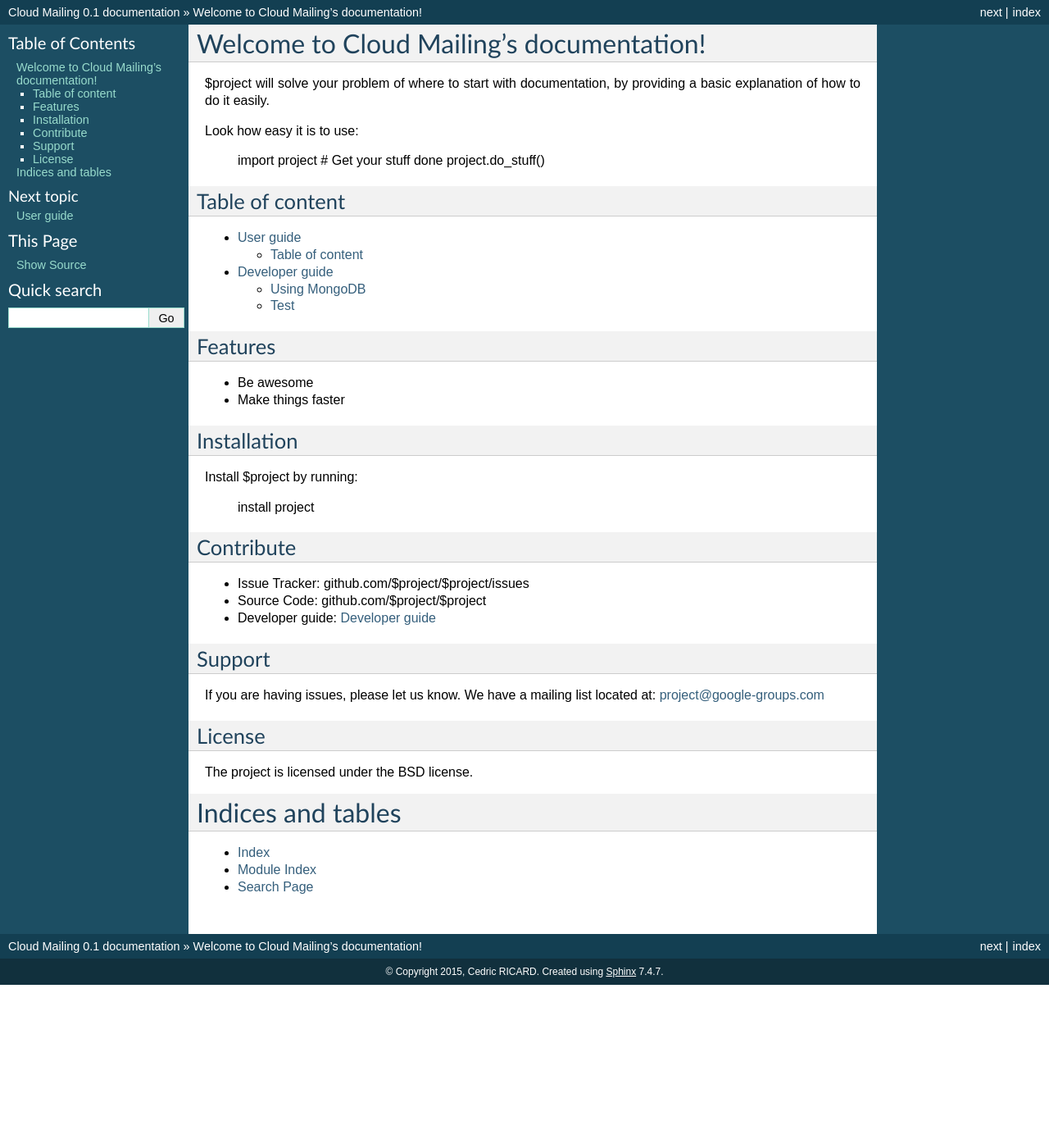
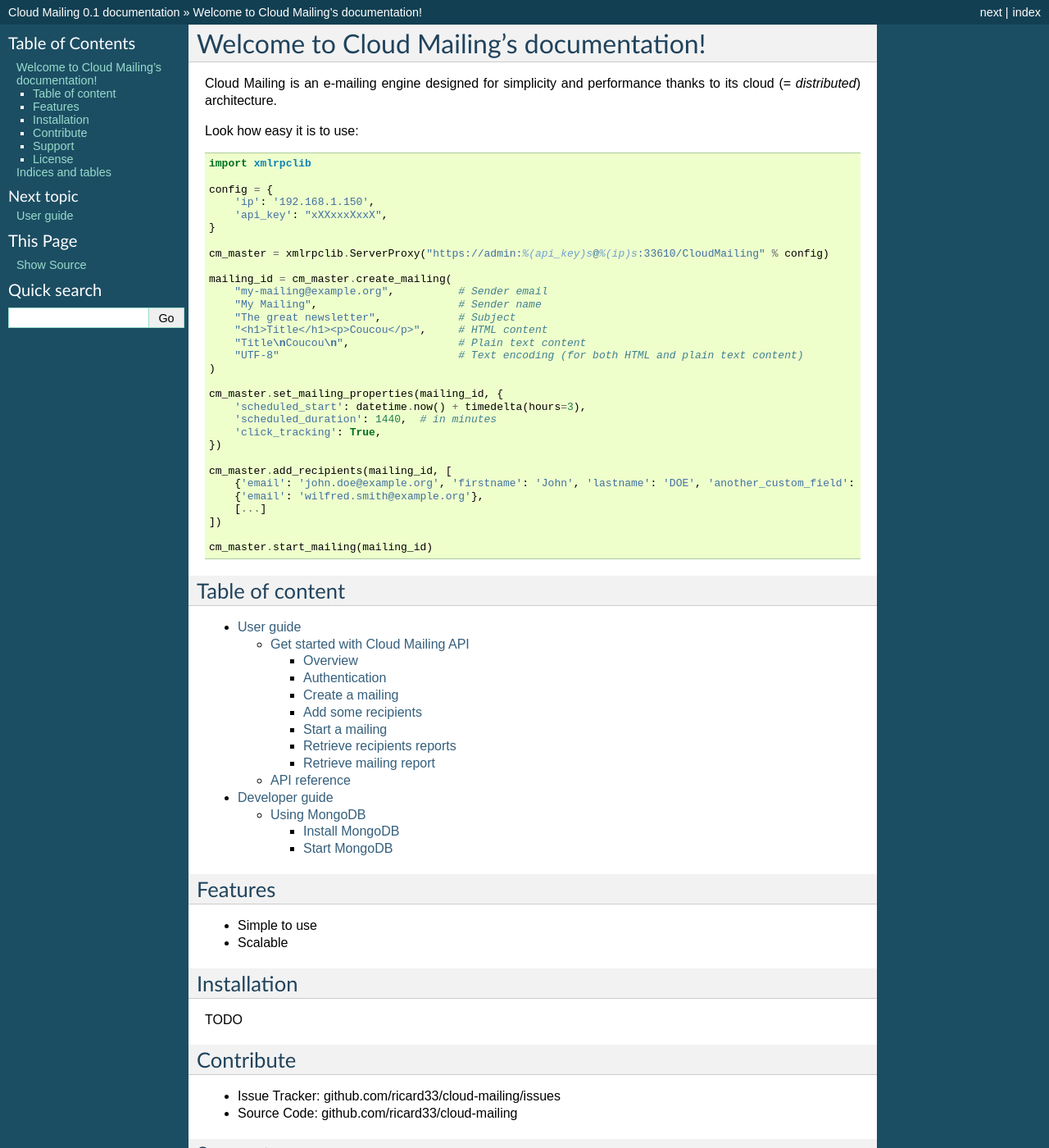
Before and after one commit to ricard33/cloud-mailing, a Sphinx documentation site: the page built from docs/index.rst, in a window 1280 px wide and 1400 px high. Shown: the whole window at 82% size. Built offline with Sphinx 7.4.7, drawn with Linux system fonts in a browser that asks for light colours; some of the changed text lies outside the part shown.

Commit message:
Update documentation

```diff
--- a/docs/conf.py
+++ b/docs/conf.py
@@ -86,7 +86,7 @@
 
 # If true, sectionauthor and moduleauthor directives will be shown in the
 # output. They are ignored by default.
-#show_authors = False
+show_authors = True
 
 # The name of the Pygments (syntax highlighting) style to use.
 pygments_style = 'sphinx'
--- a/docs/dev/index.rst
+++ b/docs/dev/index.rst
@@ -6,9 +6,3 @@
    :maxdepth: 2
 
    mongodb
-
-Test
-----
-
-.. automodule:: master.xmlrpc_api
-   :members:
--- a/docs/index.rst
+++ b/docs/index.rst
@@ -6,20 +6,48 @@
 Welcome to Cloud Mailing's documentation!
 =========================================
 
-$project will solve your problem of where to start with documentation,
-by providing a basic explanation of how to do it easily.
+Cloud Mailing is an e-mailing engine designed for simplicity and performance thanks to its cloud (= *distributed*)
+architecture.
 
-Look how easy it is to use:
+Look how easy it is to use::
 
-    import project
-    # Get your stuff done
-    project.do_stuff()
+    import xmlrpclib
+
+    config = {
+        'ip': '192.168.1.150',
+        'api_key': "xXXxxxXxxX",
+    }
+
+    cm_master = xmlrpclib.ServerProxy("https://admin:%(api_key)s@%(ip)s:33610/CloudMailing" % config)
+
+    mailing_id = cm_master.create_mailing(
+        "my-mailing@example.org",          # Sender email
+        "My Mailing",                      # Sender name
+        "The great newsletter",            # Subject
+        "<h1>Title</h1><p>Coucou</p>",     # HTML content
+        "Title\nCoucou\n",                 # Plain text content
+        "UTF-8"                            # Text encoding (for both HTML and plain text content)
+    )
+
+    cm_master.set_mailing_properties(mailing_id, {
+        'scheduled_start': datetime.now() + timedelta(hours=3),
+        'scheduled_duration': 1440,  # in minutes
+        'click_tracking': True,
+    })
+
+    cm_master.add_recipients(mailing_id, [
+        {'email': 'john.doe@example.org', 'firstname': 'John', 'lastname': 'DOE', 'another_custom_field': 'blabla'},
+        {'email': 'wilfred.smith@example.org'},
+        [...]
+    ])
+
+    cm_master.start_mailing(mailing_id)
 
 Table of content
 ----------------
 
 .. toctree::
-   :maxdepth: 2
+   :maxdepth: 3
 
    user/index
    dev/index
@@ -27,33 +55,31 @@
 Features
 --------
 
-- Be awesome
-- Make things faster
+- Simple to use
+- Scalable
 
 Installation
 ------------
 
-Install $project by running:
-
-    install project
+TODO
 
 Contribute
 ----------
 
-- Issue Tracker: github.com/$project/$project/issues
-- Source Code: github.com/$project/$project
-- Developer guide: :ref:`dev-guide`
+- Issue Tracker: github.com/ricard33/cloud-mailing/issues
+- Source Code: github.com/ricard33/cloud-mailing
+.. - Developer guide: :ref:`dev-guide`
 
 Support
 -------
 
-If you are having issues, please let us know.
-We have a mailing list located at: project@google-groups.com
+.. If you are having issues, please let us know.
+   We have a mailing list located at: project@google-groups.com
 
 License
 -------
 
-The project is licensed under the BSD license.
+The project is licensed under the GNU Affero General Public License v3.
 
 
 
--- /dev/null
+++ b/docs/user/api.rst
@@ -0,0 +1,5 @@
+API reference
+=============
+
+.. automodule:: master.xmlrpc_api
+   :members:
--- a/docs/user/index.rst
+++ b/docs/user/index.rst
@@ -4,10 +4,9 @@
 
 The goal of this guide is to help you to use Cloud Mailing API to send e-mailings.
 
-Table of content
-----------------
 
 .. toctree::
    :maxdepth: 2
 
    get_started
+   api
```
Also changed, not shown: README.md (+15 -2 lines), docs/user/get_started.rst (+6 -6 lines).
